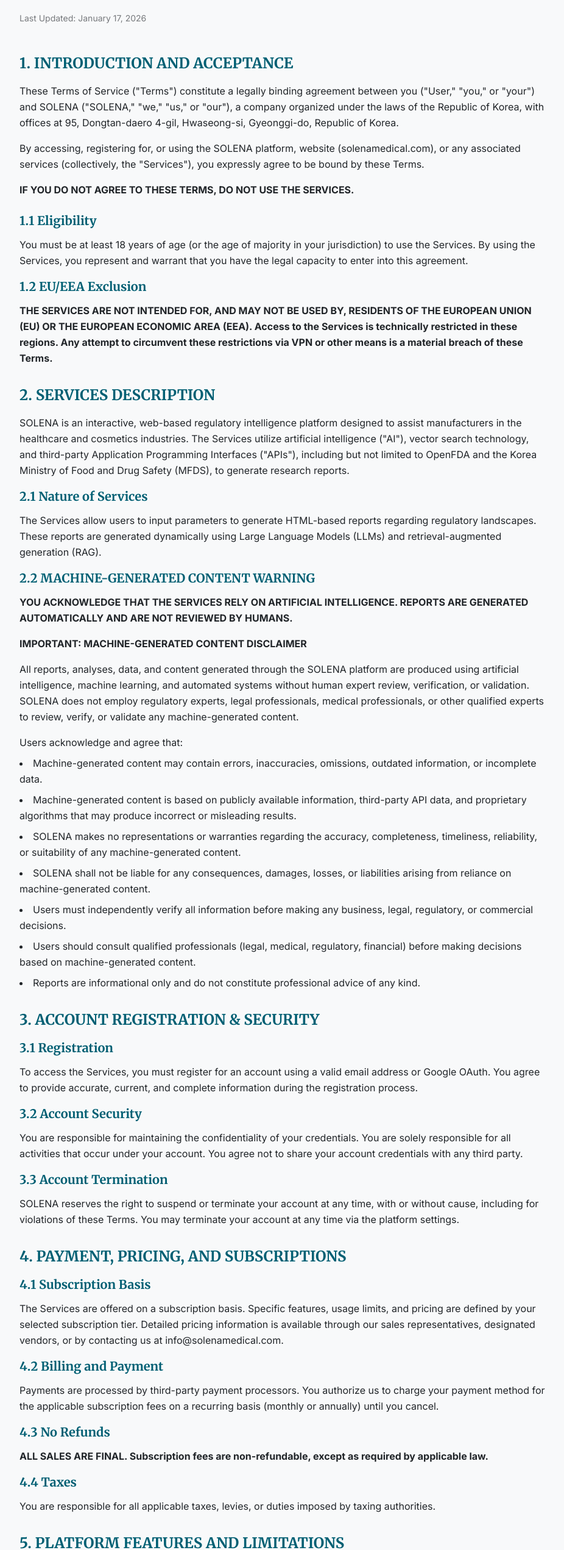
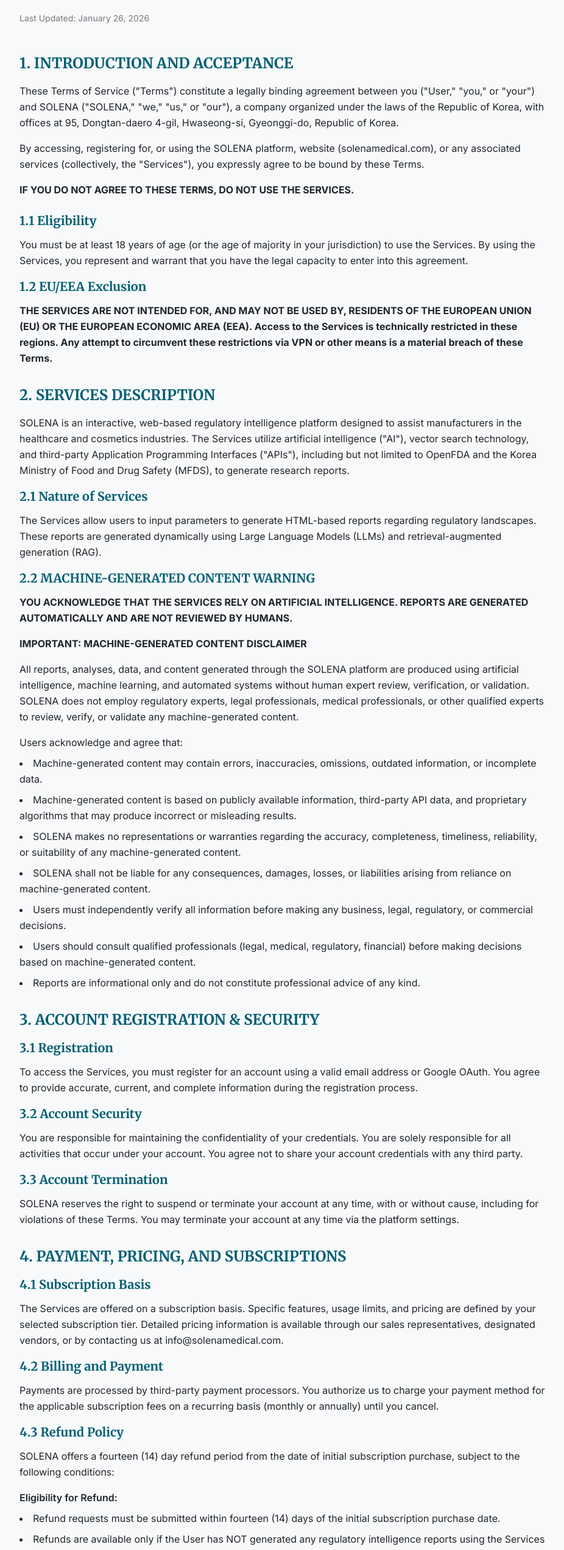
Before and after one commit to solena-art/solena-art.github.io, a Next.js app: page /terms in a window 1280 px wide. Shown: the part 245-2786 px from the top of the page at 61% size, without its empty margins (176-1102 px from the left). Built offline with nearby package versions, Linux system fonts and the light colour scheme.

Commit message:
Legal: Paddle-compliant Refund Policy (Section 4.3), Last Updated Jan 26, 2026

```diff
--- a/app/terms/page.tsx
+++ b/app/terms/page.tsx
@@ -11,7 +11,7 @@
           SOLENA Terms of Service
         </h1>
         <p className="font-sans text-text/60 text-sm mb-12">
-          Last Updated: January 17, 2026
+          Last Updated: January 26, 2026
         </p>
 
         <div className="prose prose-slate max-w-none">
@@ -93,9 +93,38 @@
             <p className="font-sans text-text leading-relaxed mb-4">
               Payments are processed by third-party payment processors. You authorize us to charge your payment method for the applicable subscription fees on a recurring basis (monthly or annually) until you cancel.
             </p>
-            <h3 className="font-serif text-primary text-xl font-bold mb-3">4.3 No Refunds</h3>
-            <p className="font-sans text-text leading-relaxed mb-4 font-bold">
-              ALL SALES ARE FINAL. Subscription fees are non-refundable, except as required by applicable law.
+            <h3 className="font-serif text-primary text-xl font-bold mb-3">4.3 Refund Policy</h3>
+            <p className="font-sans text-text leading-relaxed mb-4">
+              SOLENA offers a fourteen (14) day refund period from the date of initial subscription purchase, subject to the following conditions:
+            </p>
+            <p className="font-sans text-text leading-relaxed mb-2 font-semibold">Eligibility for Refund:</p>
+            <ul className="font-sans text-text leading-relaxed space-y-2 list-disc list-inside mb-4">
+              <li>Refund requests must be submitted within fourteen (14) days of the initial subscription purchase date.</li>
+              <li>Refunds are available only if the User has NOT generated any regulatory intelligence reports using the Services during the subscription period.</li>
+              <li>Once a User has generated a valid report through the platform, the sale is considered final and the User is not eligible for a refund.</li>
+            </ul>
+            <p className="font-sans text-text leading-relaxed mb-2 font-semibold">Refund Process:</p>
+            <ul className="font-sans text-text leading-relaxed space-y-2 list-disc list-inside mb-4">
+              <li>To request a refund, contact us at info@solenamedical.com with your account email address and reason for the refund request.</li>
+              <li>Refund requests will be processed within thirty (30) days of receipt of a valid request.</li>
+              <li>Approved refunds will be issued to the original payment method.</li>
+            </ul>
+            <p className="font-sans text-text leading-relaxed mb-2 font-semibold">Non-Refundable Circumstances:</p>
+            <ul className="font-sans text-text leading-relaxed space-y-2 list-disc list-inside mb-4">
+              <li>Subscription fees are non-refundable after the fourteen (14) day period has elapsed.</li>
+              <li>Subscription fees are non-refundable if the User has generated any reports using the Services.</li>
+              <li>Partial refunds are not provided for unused portions of a billing period.</li>
+              <li>Renewal payments are non-refundable; Users should cancel before the renewal date to avoid charges.</li>
+            </ul>
+            <p className="font-sans text-text leading-relaxed mb-2 font-semibold">Cancellation:</p>
+            <ul className="font-sans text-text leading-relaxed space-y-2 list-disc list-inside mb-4">
+              <li>You may cancel your subscription at any time through your account settings or by contacting info@solenamedical.com.</li>
+              <li>Cancellation takes effect at the end of the current billing period.</li>
+              <li>No refunds are provided for the remaining portion of the billing period after cancellation.</li>
+            </ul>
+            <p className="font-sans text-text leading-relaxed mb-2 font-semibold">Enterprise Plans:</p>
+            <p className="font-sans text-text leading-relaxed mb-4">
+              Enterprise customers should refer to their individual service agreement for refund and cancellation terms.
             </p>
             <h3 className="font-serif text-primary text-xl font-bold mb-3">4.4 Taxes</h3>
             <p className="font-sans text-text leading-relaxed">
```
